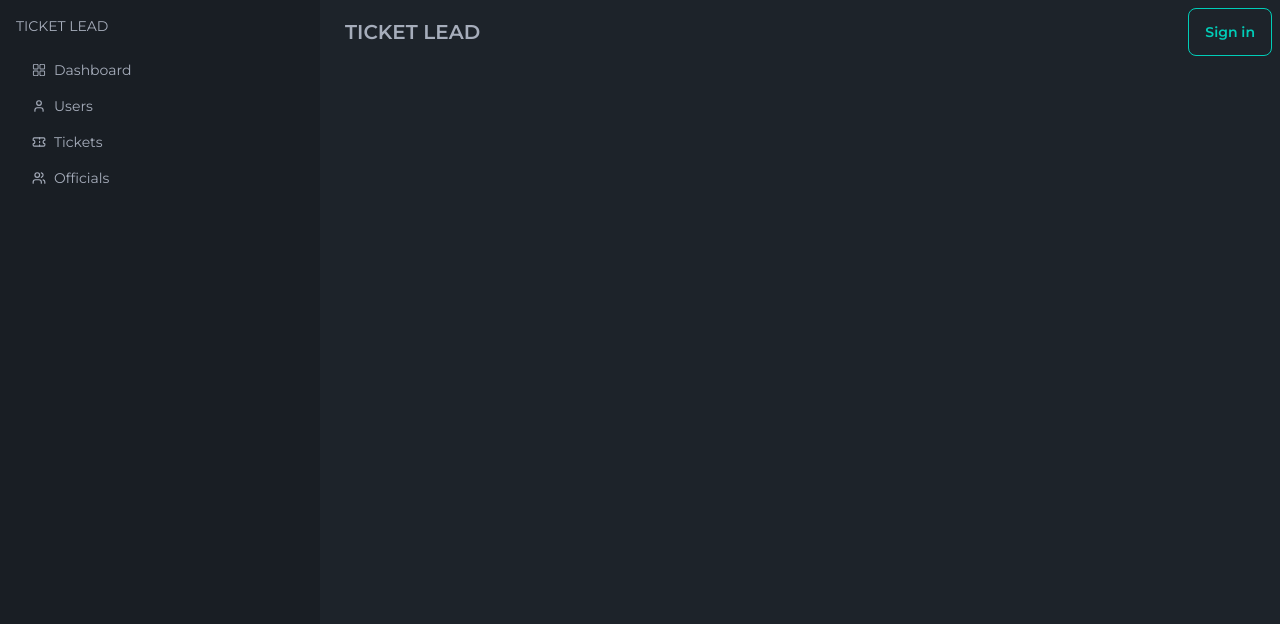
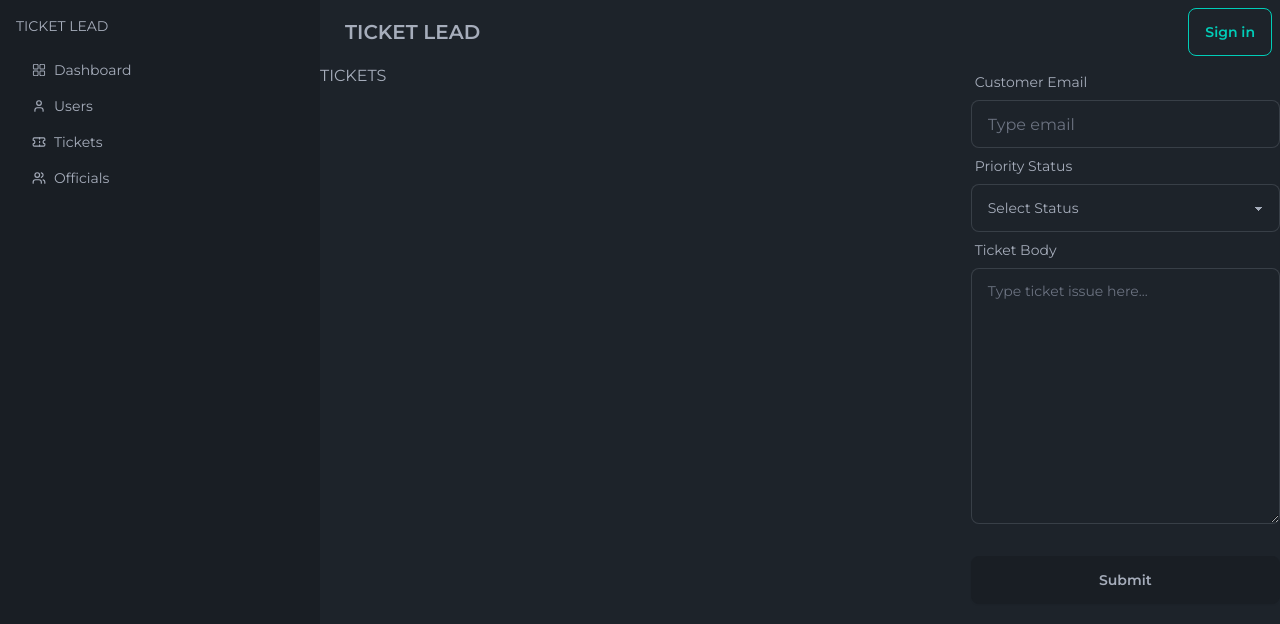
Before and after one commit to FumiMelvinDev/Nextjs-ticketing_system, a Next.js app: page / in a window 1280 px wide. Shown: the top 624 px of the page. Built offline with nearby package versions, Linux system fonts and the light colour scheme; no server answers.

Commit message:
Create Ticket form

```diff
--- /dev/null
+++ b/components/CreateTicket.tsx
@@ -0,0 +1,48 @@
+const CreateTicket = () => {
+  return (
+    <div>
+      <form className="">
+        <label className="form-control w-full max-w-xs">
+          <div className="label">
+            <span className="label-text">Customer Email</span>
+          </div>
+          <input
+            type="email"
+            placeholder="Type email"
+            className="input input-bordered w-full max-w-xs"
+          />
+        </label>
+
+        <label className="form-control w-full max-w-xs">
+          <div className="label">
+            <span className="label-text">Priority Status</span>
+          </div>
+          <select className="select select-bordered">
+            <option disabled selected>
+              Select Status
+            </option>
+            <option>Low Priority</option>
+            <option>Medium Priority</option>
+            <option>High Priority</option>
+          </select>
+        </label>
+        <label className="form-control">
+          <div className="label">
+            <span className="label-text">Ticket Body</span>
+          </div>
+          <textarea
+            className="textarea textarea-bordered h-64 mb-8"
+            placeholder="Type ticket issue here..."
+          ></textarea>
+        </label>
+        <div>
+          <button type="submit" className="btn w-full">
+            Submit
+          </button>
+        </div>
+      </form>
+    </div>
+  );
+};
+
+export default CreateTicket;
--- a/components/Home.tsx
+++ b/components/Home.tsx
@@ -2,6 +2,8 @@ import { IoMenu } from "react-icons/io5";
 import { RxDashboard } from "react-icons/rx";
 import { LuTicket, LuUsers, LuUser } from "react-icons/lu";
 import Navbar from "./Navbar";
+import Tickets from "./Tickets";
+import CreateTicket from "./CreateTicket";
 
 const Home = () => {
   return (
@@ -13,6 +15,15 @@ const Home = () => {
             <IoMenu className="text-3xl" />
           </label>
           <Navbar />
+        </div>
+        <div className="grid grid-cols-3 gap-4">
+          <div className="col-span-2">
+            <Tickets />
+          </div>
+
+          <div>
+            <CreateTicket />
+          </div>
         </div>
       </div>
       <div className="drawer-side">
--- /dev/null
+++ b/components/Tickets.tsx
@@ -0,0 +1,5 @@
+const Tickets = () => {
+  return <h1>TICKETS</h1>;
+};
+
+export default Tickets;
--- a/package.json
+++ b/package.json
@@ -11,6 +11,7 @@
   "dependencies": {
     "@clerk/nextjs": "^5.7.5",
     "@prisma/client": "^5.21.1",
+    "@tailwindcss/forms": "^0.5.9",
     "next": "14.2.15",
     "react": "^18",
     "react-dom": "^18",
--- a/tailwind.config.ts
+++ b/tailwind.config.ts
@@ -17,6 +17,6 @@ const config: Config = {
       themes: ["light", "dark", "cupcake"],
     },
   },
-  plugins: [require("daisyui")],
+  plugins: [require("daisyui"), require("@tailwindcss/forms")],
 };
 export default config;
```
Also changed, not shown: 1 other file (tests, documents, lock files or other folders).
